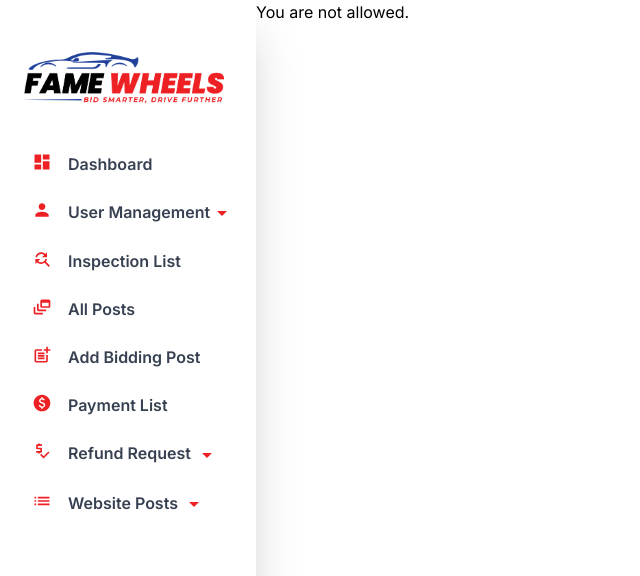
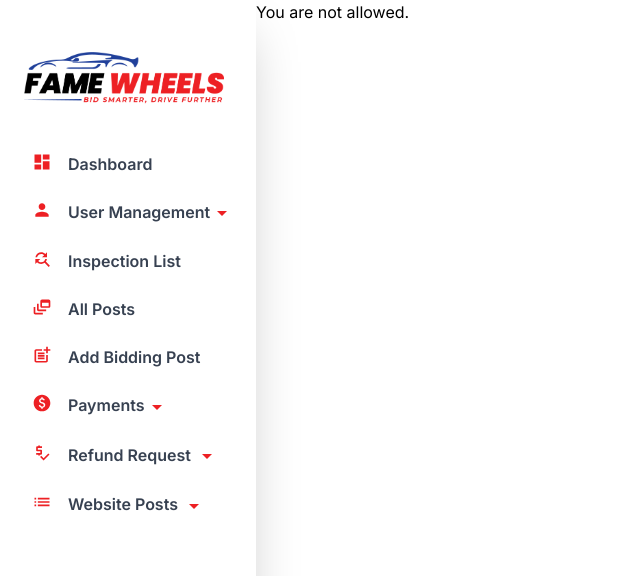
Before and after one commit to SagarOad/famewheels-autostore-admin, a Next.js app: page /forbidden in a window 1280 px wide. Shown: the top 576 px of the page, without its empty margins (0-640 px from the left). Built offline with nearby package versions, Linux system fonts and the light colour scheme.

Commit message:
added payments in sidebar

```diff
--- a/src/components/sideBar/index.tsx
+++ b/src/components/sideBar/index.tsx
@@ -20,10 +20,14 @@ import CloseIcon from "@mui/icons-material/Close";
 import DashboardIcon from "@mui/icons-material/Dashboard";
 import { Logout } from "@mui/icons-material";
 import { useRouter } from "next/router";
+import AccountBalanceWalletIcon from "@mui/icons-material/AccountBalanceWallet";
+import AvTimerIcon from "@mui/icons-material/AvTimer";
+
 const Sidebar = () => {
   const [showRefund, setShowRefund] = useState(false);
   const [showPost, setShowPost] = useState(false);
   const [showUsers, setShowUsers] = useState(false);
+  const [showPayments, setShowPayments] = useState(false);
 
   const [open, setOpen] = useState(false);
 
@@ -208,16 +212,64 @@ const Sidebar = () => {
                 <span className="ms-2  d-sm-inline">Add Bidding Post</span>
               </Link>
             </li>
-            <li>
-              <Link
-                href="/paymentlist"
-                data-bs-toggle="collapse"
-                className="flex gap-2 text-base font-semibold text-gray-700 hover:bg-[#ed202311] rounded-md w-full justify-left p-2"
+
+            <button
+              data-bs-toggle="collapse"
+              className="flex gap-2 text-base font-semibold text-gray-700 hover:bg-[#ed202311] rounded-md w-full justify-left p-2"
+            >
+              <PaidIcon sx={{ color: "#ED2024", fontSize: 20 }} />
+
+              <span
+                className="ms-2  d-sm-inline"
+                onClick={() => setShowPayments(!showPayments)}
               >
-                <PaidIcon sx={{ color: "#ED2024", fontSize: 20 }} />
-                <span className="ms-2  d-sm-inline">Payment List</span>
-              </Link>
-            </li>
+                Payments
+                {showPayments ? (
+                  <ArrowDropUpIcon sx={{ color: "#ED2024" }} />
+                ) : (
+                  <ArrowDropDownIcon sx={{ color: "#ED2024" }} />
+                )}
+              </span>
+            </button>
+            {showPayments && (
+              <div className="ml-5">
+                <li>
+                  <Link
+                    href="/payments/activepayments"
+                    data-bs-toggle="collapse"
+                    className="flex gap-2 text-base font-semibold text-gray-700 hover:bg-[#ed202311] rounded-md w-full justify-left p-2"
+                  >
+                    <AvTimerIcon sx={{ color: "#ED2024", fontSize: 20 }} />
+
+                    <span className="ms-2  d-sm-inline">Active Payments</span>
+                  </Link>
+                </li>
+                <li>
+                  <Link
+                    href="/payments/walletpayments"
+                    data-bs-toggle="collapse"
+                    className="flex gap-2 text-base font-semibold text-gray-700 hover:bg-[#ed202311] rounded-md w-full justify-left p-2"
+                  >
+                    <AccountBalanceWalletIcon
+                      sx={{ color: "#ED2024", fontSize: 20 }}
+                    />
+
+                    <span className="ms-2  d-sm-inline">Wallet Payments</span>
+                  </Link>
+                </li>
+                <li>
+                  <Link
+                    href="/payments/usedpayments"
+                    data-bs-toggle="collapse"
+                    className="flex gap-2 text-base font-semibold text-gray-700 hover:bg-[#ed202311] rounded-md w-full justify-left p-2"
+                  >
+                    <ChecklistIcon sx={{ color: "#ED2024", fontSize: 20 }} />
+
+                    <span className="ms-2  d-sm-inline">Used Payments</span>
+                  </Link>
+                </li>
+              </div>
+            )}
             {/* <hr /> */}
             <button
               data-bs-toggle="collapse"
```
